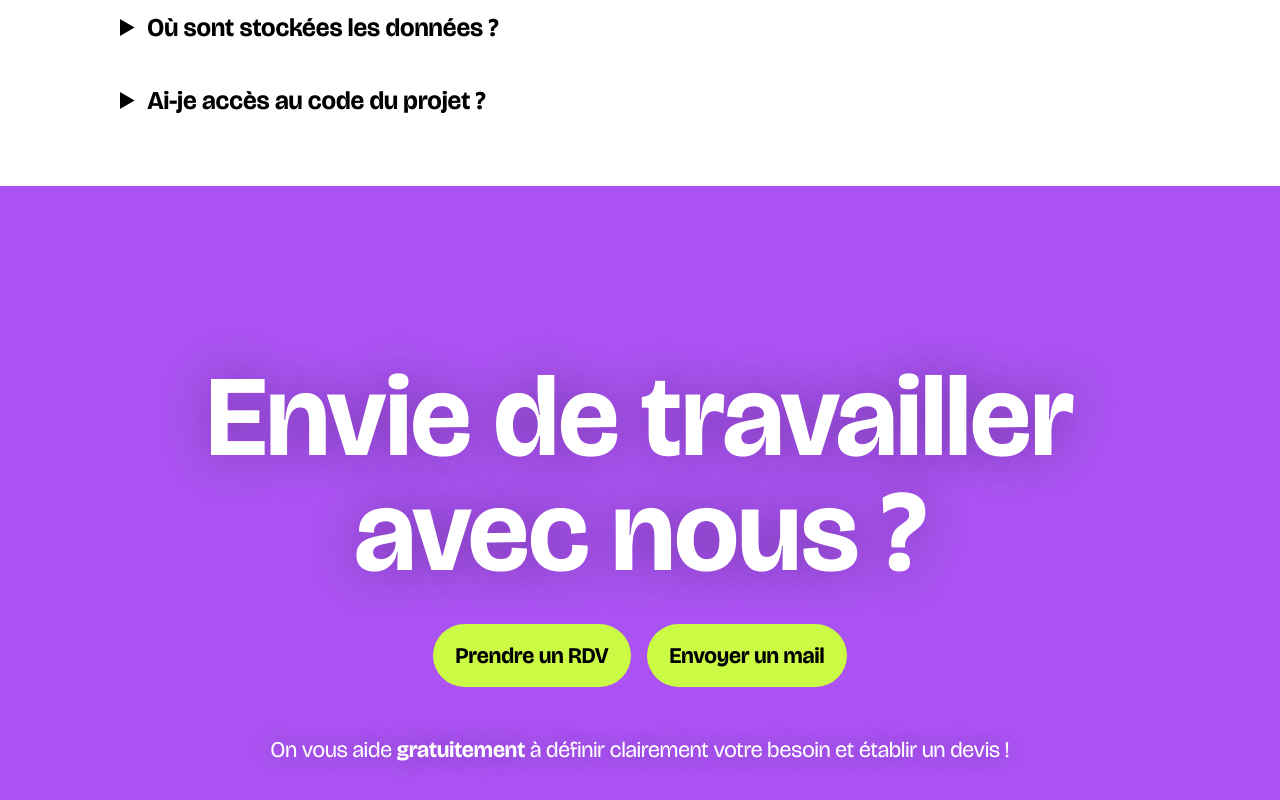
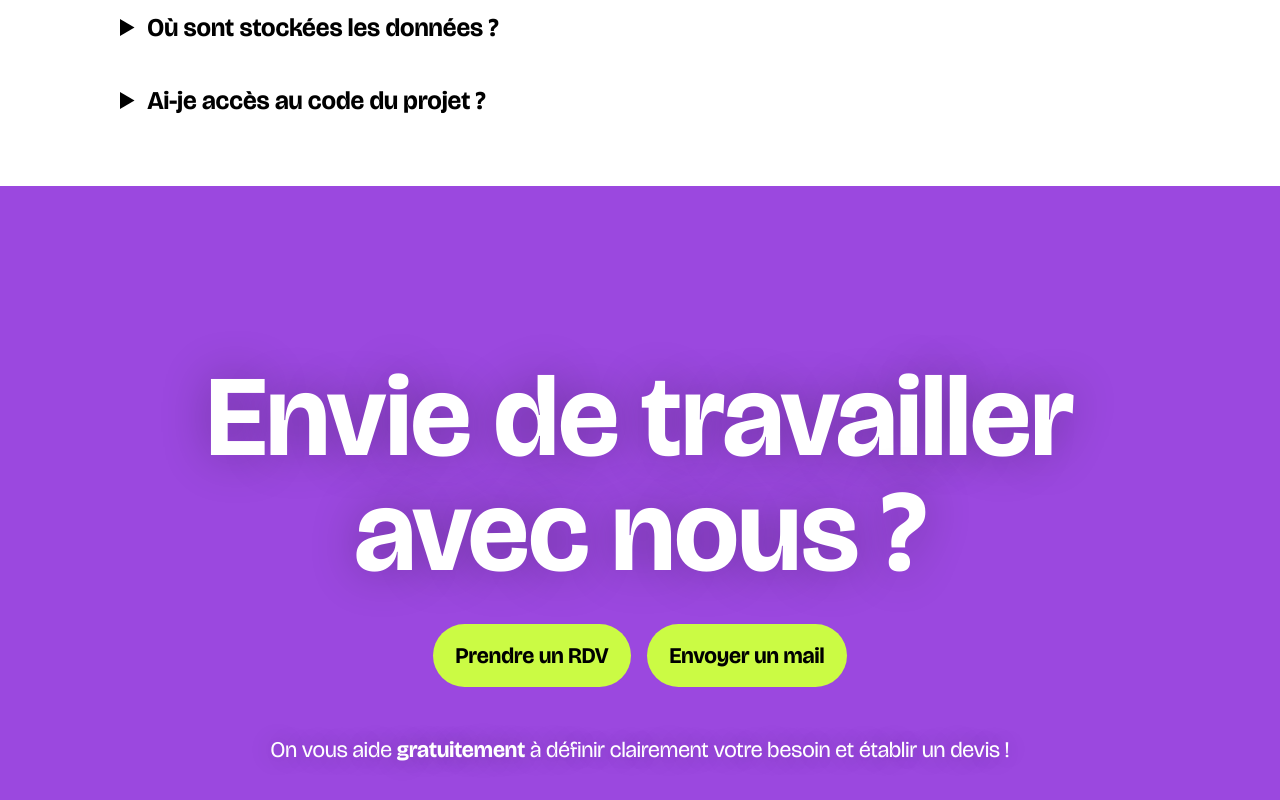
Before and after one commit to les3dev/website, a SvelteKit app: page / in a window 1280 px wide. Shown: the part 4023-4823 px from the top of the page. Built offline with nearby package versions, Linux system fonts and the light colour scheme; no server answers.

Commit message:
feat: use purple for contact for more contrast

```diff
--- a/src/styles/theme.css
+++ b/src/styles/theme.css
@@ -12,7 +12,7 @@
     --color-lime: #cbfb44;
     --color-yellow: #fff746;
     --color-pink: #ff76ce;
-    --color-purple: #aa53f2;
+    --color-purple: #9b48df;
     --color-cyan: #6bfffe;
 }
 
```
